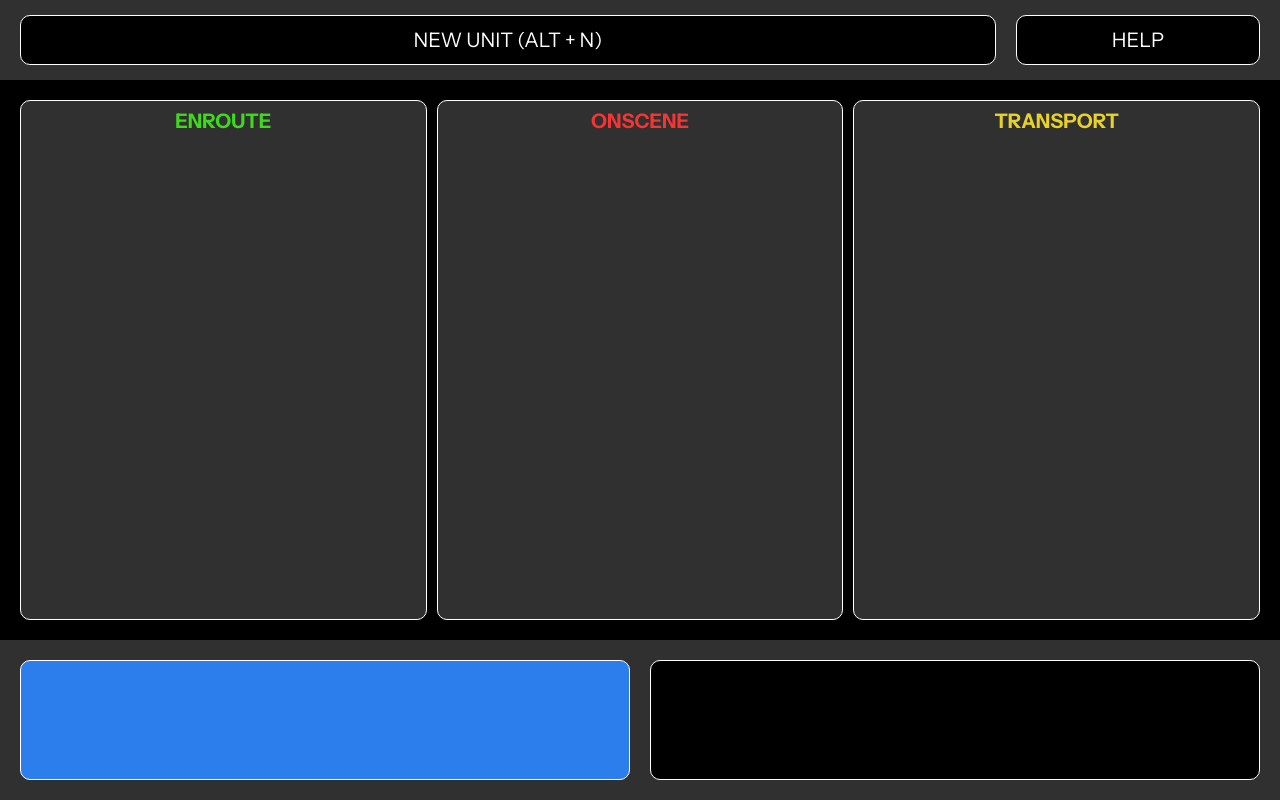
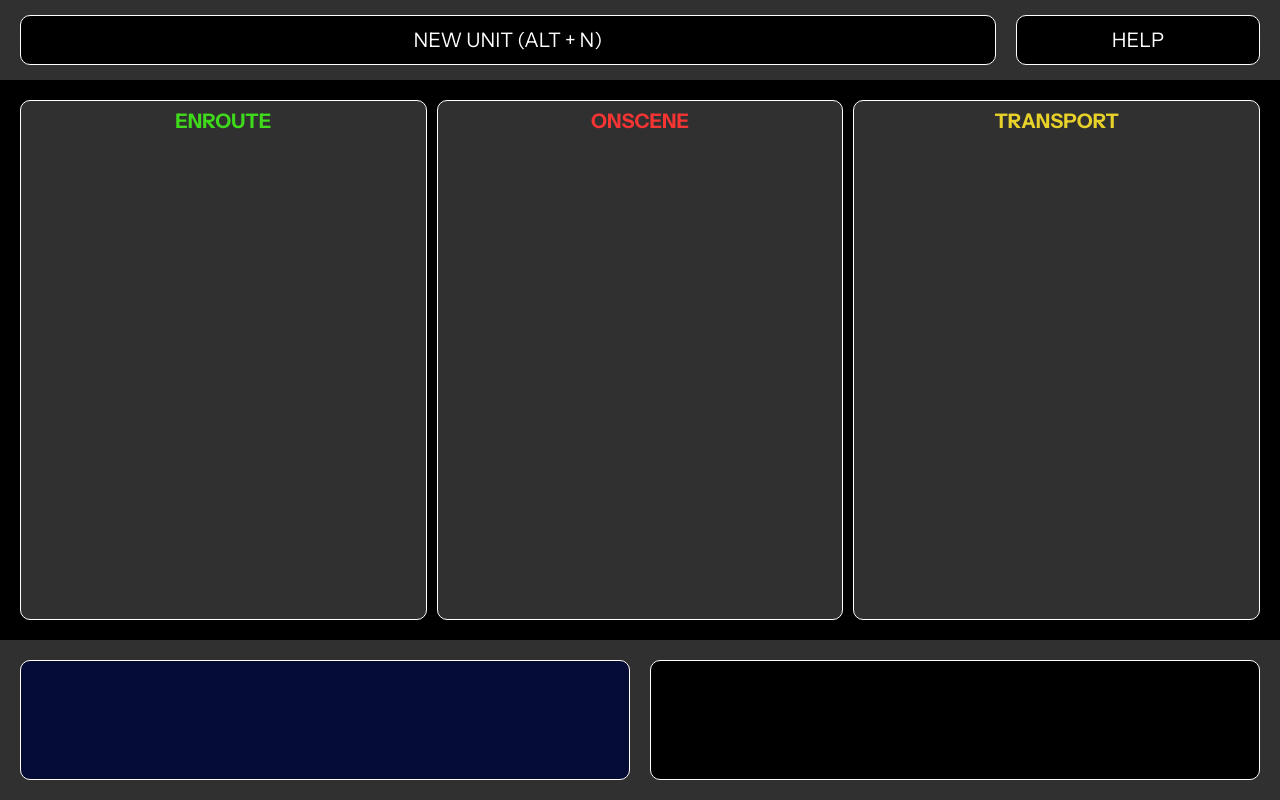
Before and after one commit to austinkden/erlc, a plain HTML site: page dispatch/fire/index.html in a window 1280 px wide. Drawn offline with Linux system fonts and the light colour scheme; a web font is replaced by a local one.

Commit message:
Update style.css

```diff
--- a/dispatch/fire/style.css
+++ b/dispatch/fire/style.css
@@ -10,8 +10,6 @@
     --color-transport: #e8d22a;
     --color-arrived: #e234f5;
     --color-out-service: #000000;
-
-    --color-in-half: #2b7eeb;
 }
 
 * {
@@ -67,7 +65,7 @@ div.bottom-boxes {
     div.in {
         height: 100%;
         width: 50%;
-        background: var(--color-in-half);
+        background: #050d36;
     }
 
     div.out {
```
